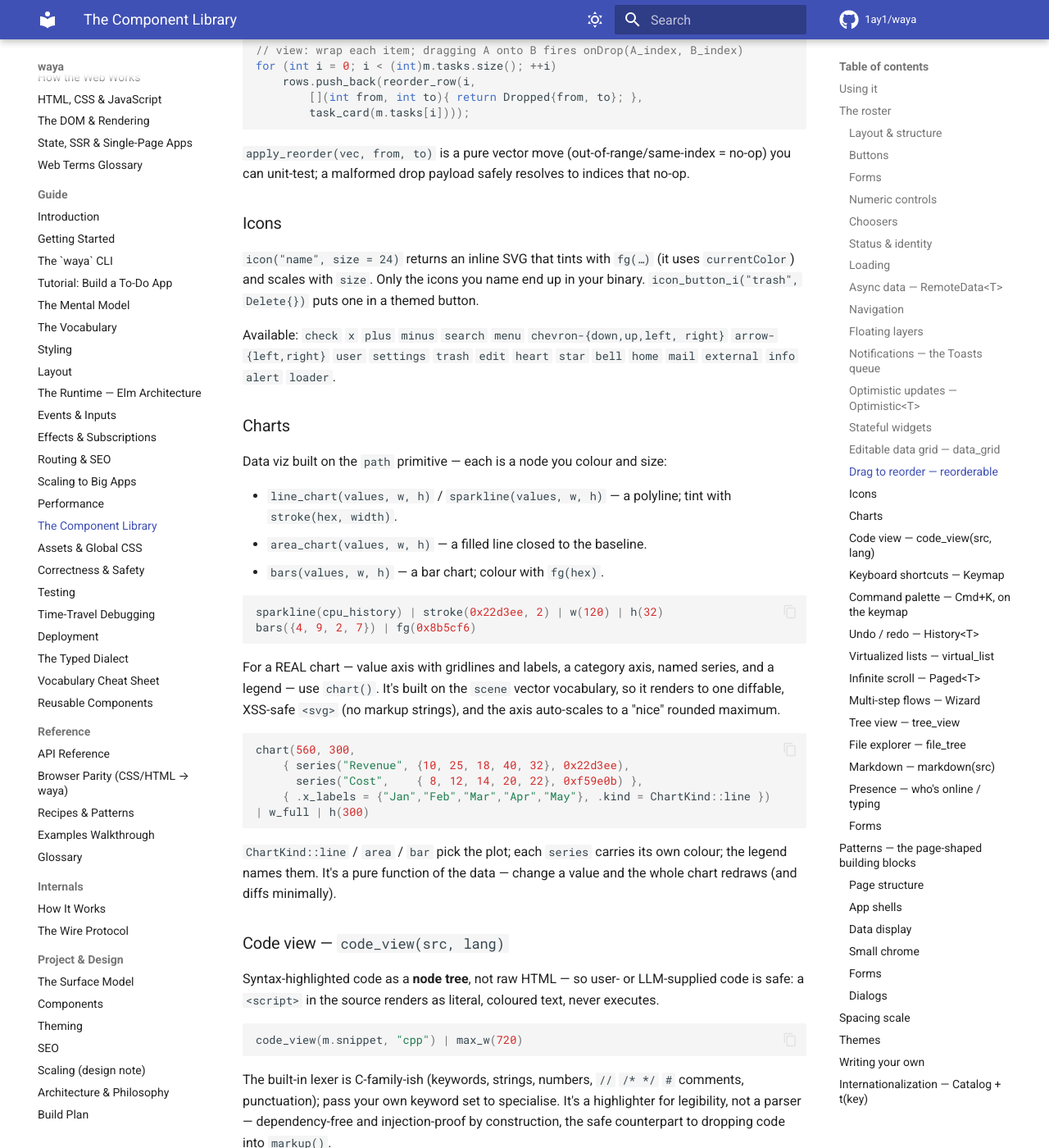
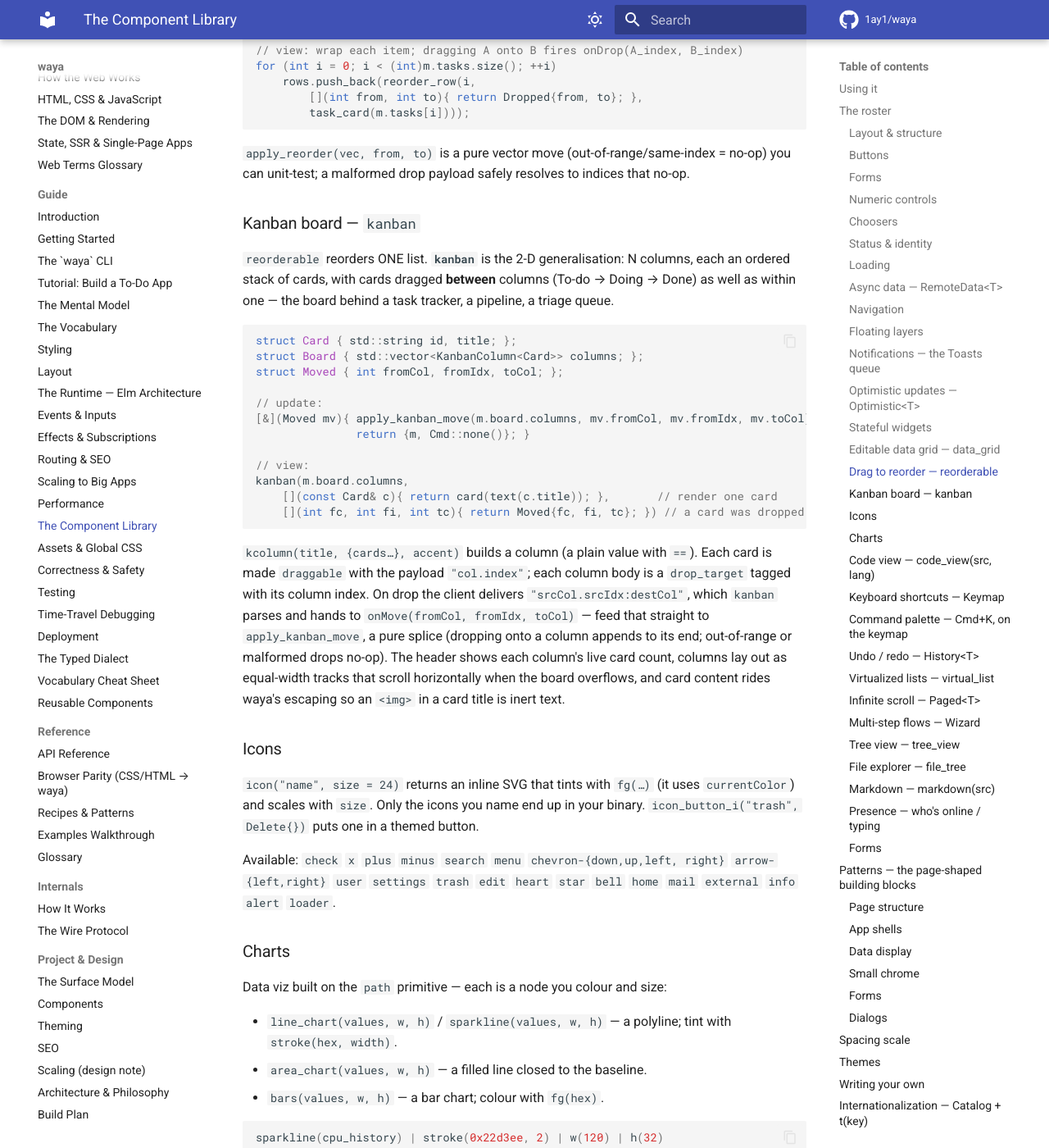
Before and after one commit to 1ay1/waya, an MkDocs documentation site: the page built from docs/14-components.md, in a window 1280 px wide and 1400 px high, scrolled down 8212 px. Shown: the whole window at 82% size. Built offline with MkDocs 1.6.1 and Material for MkDocs 9.7.7, drawn with Linux system fonts in a browser that asks for light colours; comment, search, counter and statistics services are not loaded.

Commit message:
Add kanban: a drag-and-drop board of columns
reorderable moves one list; kanban is the 2-D generalisation — N columns
of ordered cards, dragged between columns (To-do → Doing → Done) as well
as within one. The board behind a task tracker / pipeline / triage queue.

- KanbanColumn<T>{title, cards, accent} + kcolumn() builder; a plain value
  with == (testable).
- Cards are draggable with payload "col.index"; each column body is a
  drop_target tagged with its index. On drop the client delivers
  "srcCol.srcIdx:destCol" which kanban_detail::parse_move splits and hands
  to onMove(fromCol, fromIdx, toCol).
- apply_kanban_move(columns, fromCol, fromIdx, toCol): pure splice across
  vectors (drop appends to the target column's end; out-of-range no-op).
  parse_move rejects malformed payloads to {-1,-1,-1} so a bad drag no-ops.
- Header shows each column's live card count; columns are equal-width flex
  tracks that scroll horizontally on overflow.
- Injection-safe: card content rides waya's escaping (an <img> title is
  inert text).

Reuses the existing draggable/drop_target primitives — zero new wire ops.
Tests: +12 assertions (302 total in test_widgets), incl. the pure-move,
the payload parser, and an escaped-card check. 31/31 ctest, ASan+UBSan
clean. Docs: "Kanban board" section.

````diff
--- a/docs/14-components.md
+++ b/docs/14-components.md
@@ -379,6 +379,38 @@ for (int i = 0; i < (int)m.tasks.size(); ++i)
 `apply_reorder(vec, from, to)` is a pure vector move (out-of-range/same-index =
 no-op) you can unit-test; a malformed drop payload safely resolves to indices
 that no-op.
+
+### Kanban board — `kanban`
+
+`reorderable` reorders ONE list. **`kanban`** is the 2-D generalisation: N
+columns, each an ordered stack of cards, with cards dragged **between** columns
+(To-do → Doing → Done) as well as within one — the board behind a task tracker,
+a pipeline, a triage queue.
+
+```cpp
+struct Card { std::string id, title; };
+struct Board { std::vector<KanbanColumn<Card>> columns; };
+struct Moved { int fromCol, fromIdx, toCol; };
+
+// update:
+[&](Moved mv){ apply_kanban_move(m.board.columns, mv.fromCol, mv.fromIdx, mv.toCol);
+               return {m, Cmd::none()}; }
+
+// view:
+kanban(m.board.columns,
+    [](const Card& c){ return card(text(c.title)); },       // render one card
+    [](int fc, int fi, int tc){ return Moved{fc, fi, tc}; }) // a card was dropped
+```
+
+`kcolumn(title, {cards…}, accent)` builds a column (a plain value with `==`).
+Each card is made `draggable` with the payload `"col.index"`; each column body
+is a `drop_target` tagged with its column index. On drop the client delivers
+`"srcCol.srcIdx:destCol"`, which `kanban` parses and hands to `onMove(fromCol,
+fromIdx, toCol)` — feed that straight to `apply_kanban_move`, a pure splice
+(dropping onto a column appends to its end; out-of-range or malformed drops
+no-op). The header shows each column's live card count, columns lay out as
+equal-width tracks that scroll horizontally when the board overflows, and card
+content rides waya's escaping so an `<img>` in a card title is inert text.
 
 ### Icons
 
````
Also changed, not shown: 3 other files.
